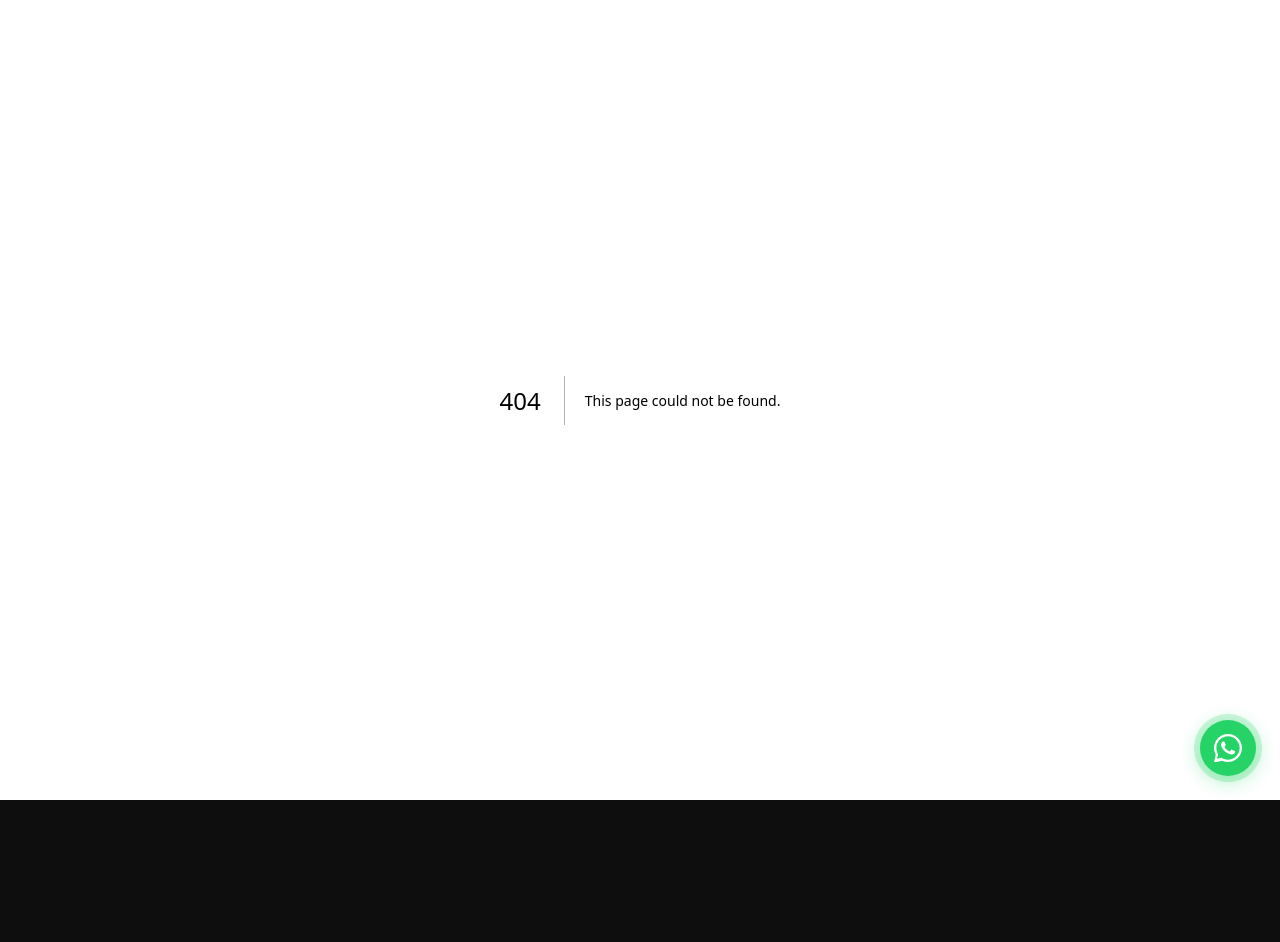
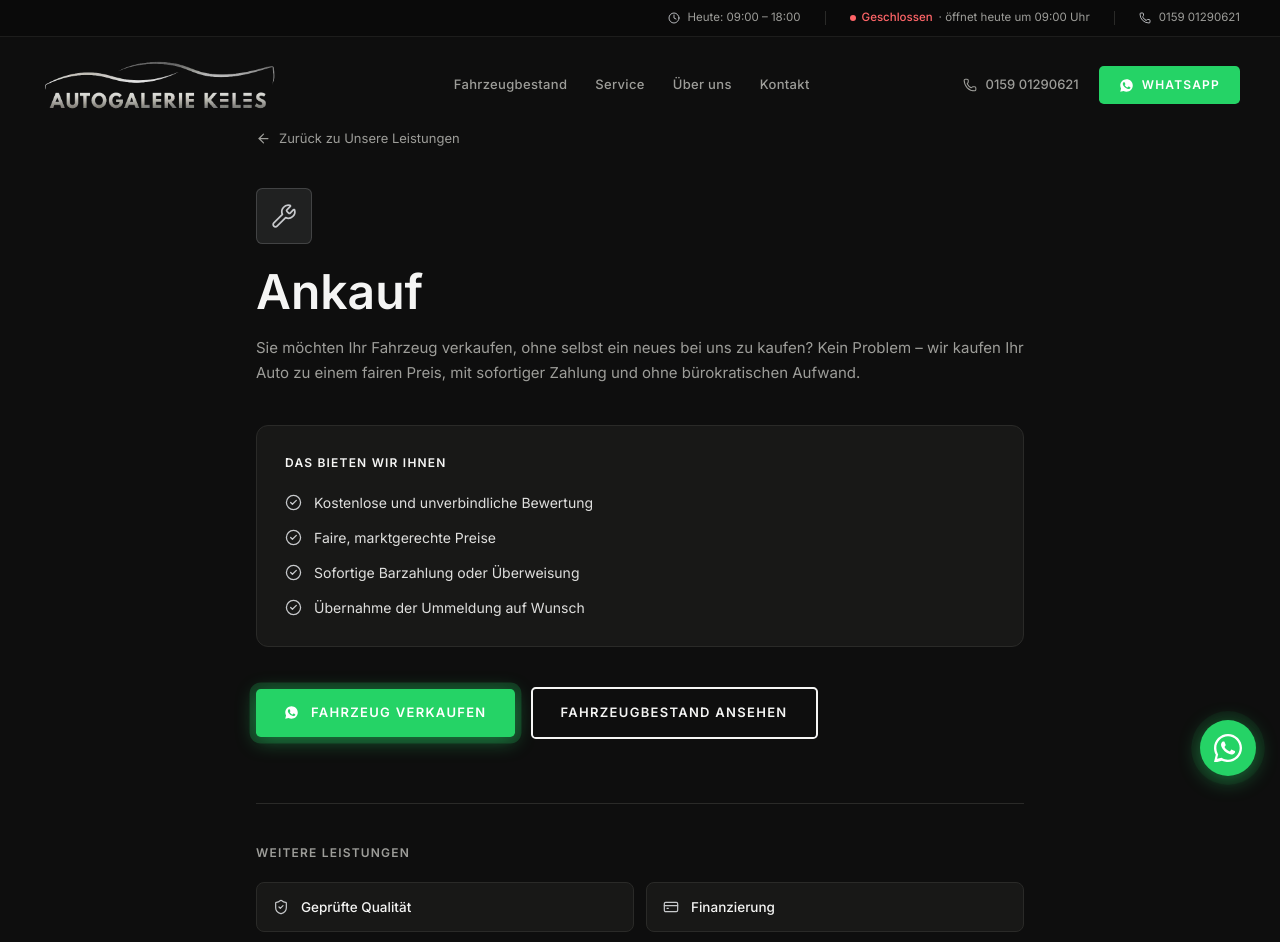
Before and after one commit to Visionarymotion/Autogalerie-Keles-FInal, a Next.js app: page /leistungen/ankauf in a window 1280 px wide. Before the commit this address had no page. Shown: the top 942 px of the page. Before the commit the page ends 800 px from the top, so only its background shows below. Built offline with nearby package versions, Linux system fonts and the light colour scheme.

Commit message:
Create page.tsx

```diff
--- /dev/null
+++ b/app/leistungen/[slug]/page.tsx
@@ -0,0 +1,134 @@
+import type { Metadata } from 'next'
+import Link from 'next/link'
+import { notFound } from 'next/navigation'
+import { ArrowLeft, CheckCircle2, Calculator, ArrowRight } from 'lucide-react'
+import Navbar from '@/components/navbar'
+import Footer from '@/components/footer'
+import { services, getServiceBySlug } from '@/lib/services-data'
+import { siteConfig } from '@/lib/site-config'
+
+function WhatsAppIcon({ size = 13 }: { size?: number }) {
+  return (
+    <svg viewBox="0 0 24 24" width={size} height={size} fill="currentColor" aria-hidden="true">
+      <path d="M12.04 2c-5.52 0-10 4.48-10 10 0 1.77 0.46 3.45 1.27 4.9L2 22l5.25-1.38a9.96 9.96 0 0 0 4.79 1.22c5.52 0 10-4.48 10-10s-4.48-10-10-10Zm5.89 14.32c-0.25 0.7-1.24 1.28-2.02 1.45-0.54 0.11-1.24 0.2-3.62-0.78-2.9-1.2-4.77-4.15-4.92-4.34-0.14-0.19-1.18-1.57-1.18-3 0-1.42 0.75-2.12 1.02-2.41 0.27-0.29 0.58-0.36 0.78-0.36 0.19 0 0.39 0 0.56 0.01 0.18 0.01 0.42-0.07 0.66 0.5 0.25 0.59 0.84 2.05 0.92 2.2 0.08 0.15 0.13 0.32 0.03 0.51-0.1 0.19-0.15 0.3-0.29 0.47-0.15 0.16-0.31 0.36-0.44 0.49-0.15 0.15-0.3 0.3-0.13 0.6 0.17 0.29 0.75 1.24 1.61 2.01 1.11 0.99 2.04 1.3 2.34 1.45 0.29 0.15 0.47 0.13 0.64-0.05 0.18-0.19 0.73-0.85 0.92-1.14 0.19-0.29 0.39-0.24 0.65-0.14 0.27 0.1 1.7 0.8 1.99 0.95 0.29 0.15 0.48 0.22 0.55 0.34 0.08 0.13 0.08 0.72-0.17 1.42Z" />
+    </svg>
+  )
+}
+
+export function generateStaticParams() {
+  return services.map((s) => ({ slug: s.slug }))
+}
+
+export async function generateMetadata({ params }: { params: Promise<{ slug: string }> }): Promise<Metadata> {
+  const { slug } = await params
+  const service = getServiceBySlug(slug)
+  if (!service) return {}
+  return {
+    title: `${service.title} – ${siteConfig.name}`,
+    description: service.shortText,
+  }
+}
+
+export default async function LeistungDetailPage({ params }: { params: Promise<{ slug: string }> }) {
+  const { slug } = await params
+  const service = getServiceBySlug(slug)
+  if (!service) notFound()
+
+  const Icon = service.icon
+  const waHref = `https://wa.me/${siteConfig.contact.ctaWhatsapp}?text=${encodeURIComponent(`Hallo, ich habe eine Frage zum Thema "${service.title}".`)}`
+  const otherServices = services.filter((s) => s.slug !== service.slug)
+
+  return (
+    <main className="bg-background min-h-screen">
+      <Navbar />
+      <div className="pt-32 pb-24 px-5 lg:px-10">
+        <div className="max-w-3xl mx-auto">
+          <Link href="/#leistungen" className="inline-flex items-center gap-2 text-[13px] text-muted-foreground hover:text-gold transition-colors mb-10">
+            <ArrowLeft size={15} strokeWidth={2} />
+            Zurück zu Unsere Leistungen
+          </Link>
+
+          <div className="w-14 h-14 rounded-md bg-gold/10 border border-gold/20 flex items-center justify-center mb-6">
+            <Icon size={26} strokeWidth={1.6} className="text-gold" />
+          </div>
+
+          <h1 className="font-[var(--font-heading)] text-4xl md:text-5xl text-foreground font-semibold mb-5 text-balance">
+            {service.title}
+          </h1>
+
+          <p className="text-[15px] text-muted-foreground leading-relaxed mb-10">
+            {service.intro}
+          </p>
+
+          <div className="bg-card border border-border rounded-xl p-7 mb-10">
+            <h2 className="text-[12px] font-bold uppercase tracking-widest text-foreground mb-5">Das bieten wir Ihnen</h2>
+            <ul className="space-y-3.5">
+              {service.bullets.map((b) => (
+                <li key={b} className="flex items-start gap-3 text-[14px] text-foreground/90">
+                  <CheckCircle2 size={17} strokeWidth={1.8} className="text-gold mt-0.5 flex-shrink-0" />
+                  <span>{b}</span>
+                </li>
+              ))}
+            </ul>
+          </div>
+
+          {service.slug === 'finanzierung' && (
+            <Link
+              href="/finanzierungsrechner"
+              className="flex items-center justify-between gap-4 bg-gold/10 border border-gold/30 rounded-xl p-6 mb-10 hover:bg-gold/15 transition-all duration-300 group"
+            >
+              <div className="flex items-center gap-4">
+                <div className="w-11 h-11 rounded-md bg-gold/20 border border-gold/30 flex items-center justify-center flex-shrink-0">
+                  <Calculator size={20} strokeWidth={1.6} className="text-gold" />
+                </div>
+                <div>
+                  <p className="text-[14px] font-semibold text-foreground mb-0.5">Finanzierungsrechner nutzen</p>
+                  <p className="text-[12.5px] text-muted-foreground">Monatliche Rate in Sekunden berechnen</p>
+                </div>
+              </div>
+              <ArrowRight size={18} strokeWidth={2} className="text-gold transition-transform duration-300 group-hover:translate-x-1 flex-shrink-0" />
+            </Link>
+          )}
+
+          <div className="flex flex-col sm:flex-row items-center gap-4 mb-16">
+            <a
+              href={waHref}
+              target="_blank"
+              rel="noopener noreferrer"
+              className="whatsapp-pulse w-full sm:w-auto inline-flex items-center justify-center gap-3 px-7 py-3.5 bg-[#25D366] text-white text-[13px] font-semibold tracking-widest uppercase hover:bg-[#20bd5a] transition-all duration-300 rounded-sm"
+            >
+              <WhatsAppIcon size={15} />
+              {service.ctaText}
+            </a>
+            <Link
+              href="/fahrzeuge"
+              className="w-full sm:w-auto inline-flex items-center justify-center gap-2 px-7 py-3.5 border-2 border-foreground text-foreground text-[13px] font-semibold tracking-widest uppercase hover:bg-foreground hover:text-background transition-all duration-300 rounded-sm"
+            >
+              Fahrzeugbestand ansehen
+            </Link>
+          </div>
+
+          <div className="border-t border-border pt-10">
+            <h2 className="text-[12px] font-bold uppercase tracking-widest text-muted-foreground mb-5">Weitere Leistungen</h2>
+            <div className="grid grid-cols-1 sm:grid-cols-2 gap-3">
+              {otherServices.map((s) => {
+                const OtherIcon = s.icon
+                return (
+                  <Link
+                    key={s.slug}
+                    href={`/leistungen/${s.slug}`}
+                    className="flex items-center gap-3 bg-card border border-border rounded-lg px-4 py-3.5 hover:border-gold/40 transition-colors"
+                  >
+                    <OtherIcon size={16} strokeWidth={1.8} className="text-gold flex-shrink-0" />
+                    <span className="text-[13.5px] font-medium text-foreground">{s.title}</span>
+                  </Link>
+                )
+              })}
+            </div>
+          </div>
+        </div>
+      </div>
+      <Footer />
+    </main>
+  )
+}
```
